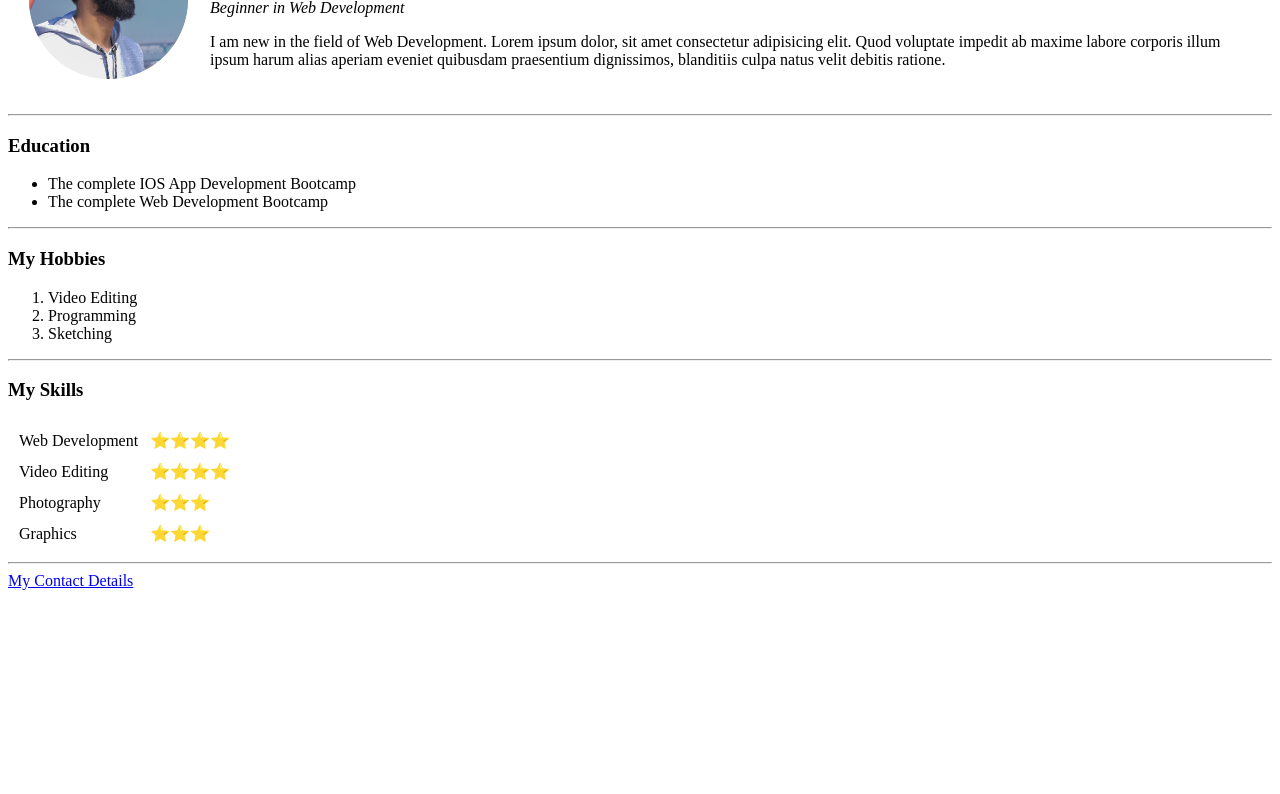
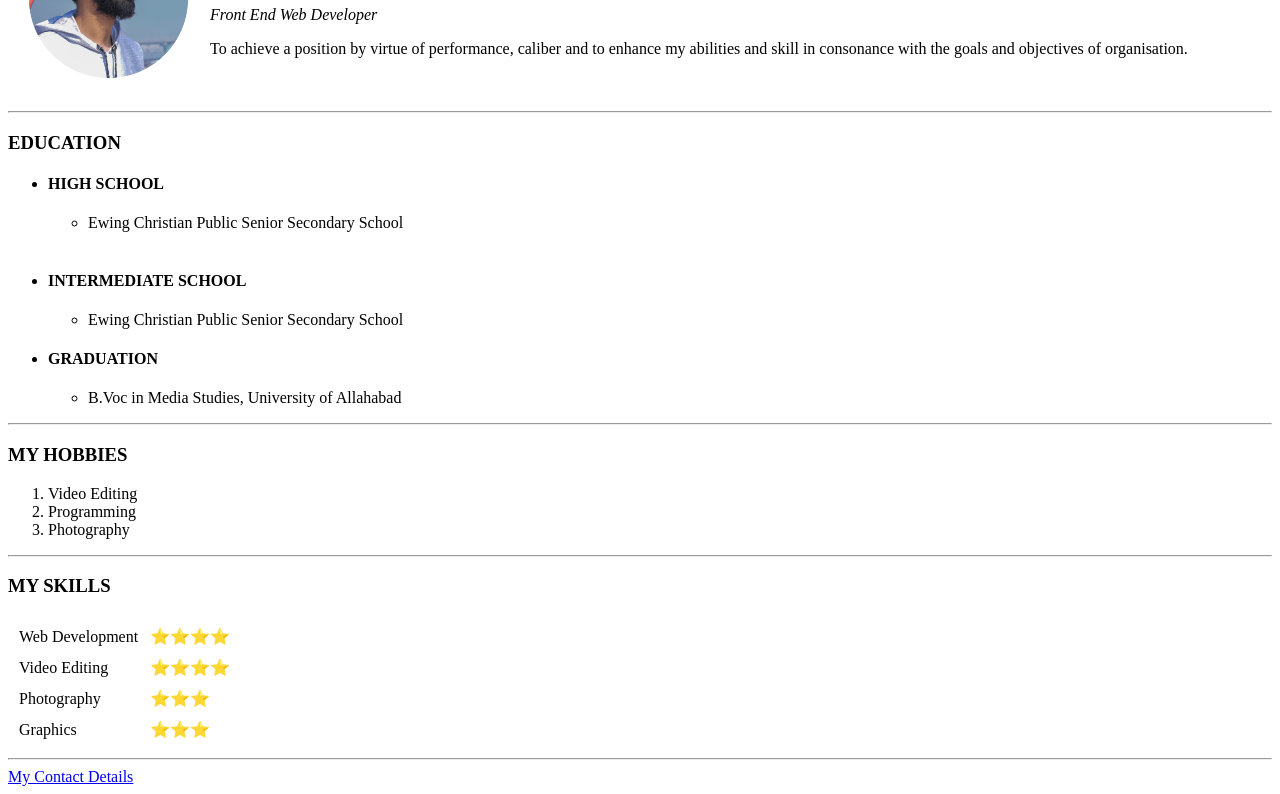
Before and after one commit to Shadab123khan/CV, a plain HTML site: page index.html in a window 1280 px wide. Shown: the part 110-904 px from the top of the page. Before the commit the page ends 800 px from the top, so only its background shows below. Drawn offline with Linux system fonts and the light colour scheme.

Commit message:
Add files via upload

```diff
--- a/index.html
+++ b/index.html
@@ -12,30 +12,38 @@
             <td> <img src="IMG_1738-modified.png" alt="Shadab Profile Pic"></td>
             <td>
                 <h1>Mohammed Shadab Khan</h1>
-                <p><em>Beginner in Web Development</em></p>
-                <p>I am new in the field of Web Development. Lorem ipsum dolor, sit amet consectetur adipisicing elit.
-                    Quod voluptate
-                    impedit ab maxime labore corporis illum ipsum harum alias aperiam eveniet quibusdam praesentium
-                    dignissimos,
-                    blanditiis culpa natus velit debitis ratione.</p>
+                <p><em>Front End Web Developer</em></p>
+                <p>To achieve a position by virtue of performance, caliber and to enhance my abilities and skill in
+                    consonance with the goals and objectives of organisation.</p>
             </td>
         </tr>
     </table>
     <hr>
-    <h3>Education</h3>
+    <h3>EDUCATION</h3>
     <ul>
-        <li>The complete IOS App Development Bootcamp</li>
-        <li>The complete Web Development Bootcamp</li>
+        <li type="disc"><h4>HIGH SCHOOL</h4></li>
+        <ul>
+            <li type="circle">Ewing Christian Public Senior Secondary School</li>
+        </ul>
+        <br>
+        <li><h4>INTERMEDIATE SCHOOL</h4></li>
+        <ul>
+            <li>Ewing Christian Public Senior Secondary School</li>
+        </ul>
+        <li><h4>GRADUATION</h4></li>
+        <UL>
+            <LI>B.Voc in Media Studies, University of Allahabad</LI>
+        </UL>
     </ul>
     <hr>
-    <h3>My Hobbies</h3>
+    <h3>MY HOBBIES</h3>
     <ol>
         <li>Video Editing</li>
         <li>Programming</li>
-        <li>Sketching</li>
+        <li>Photography</li>
     </ol>
     <hr>
-    <h3>My Skills</h3>
+    <h3>MY SKILLS</h3>
     <table cellspacing="10">
         <tr>
             <td>Web Development</td>
@@ -55,7 +63,7 @@
         </tr>
     </table>
     <hr>
-    <a href="Contact.html">My Contact Details</a>
+    <a href="contact.html">My Contact Details</a>
 </body>
 
 </html>
```
Also changed, not shown: contact.html (added, +30 -0 lines).
